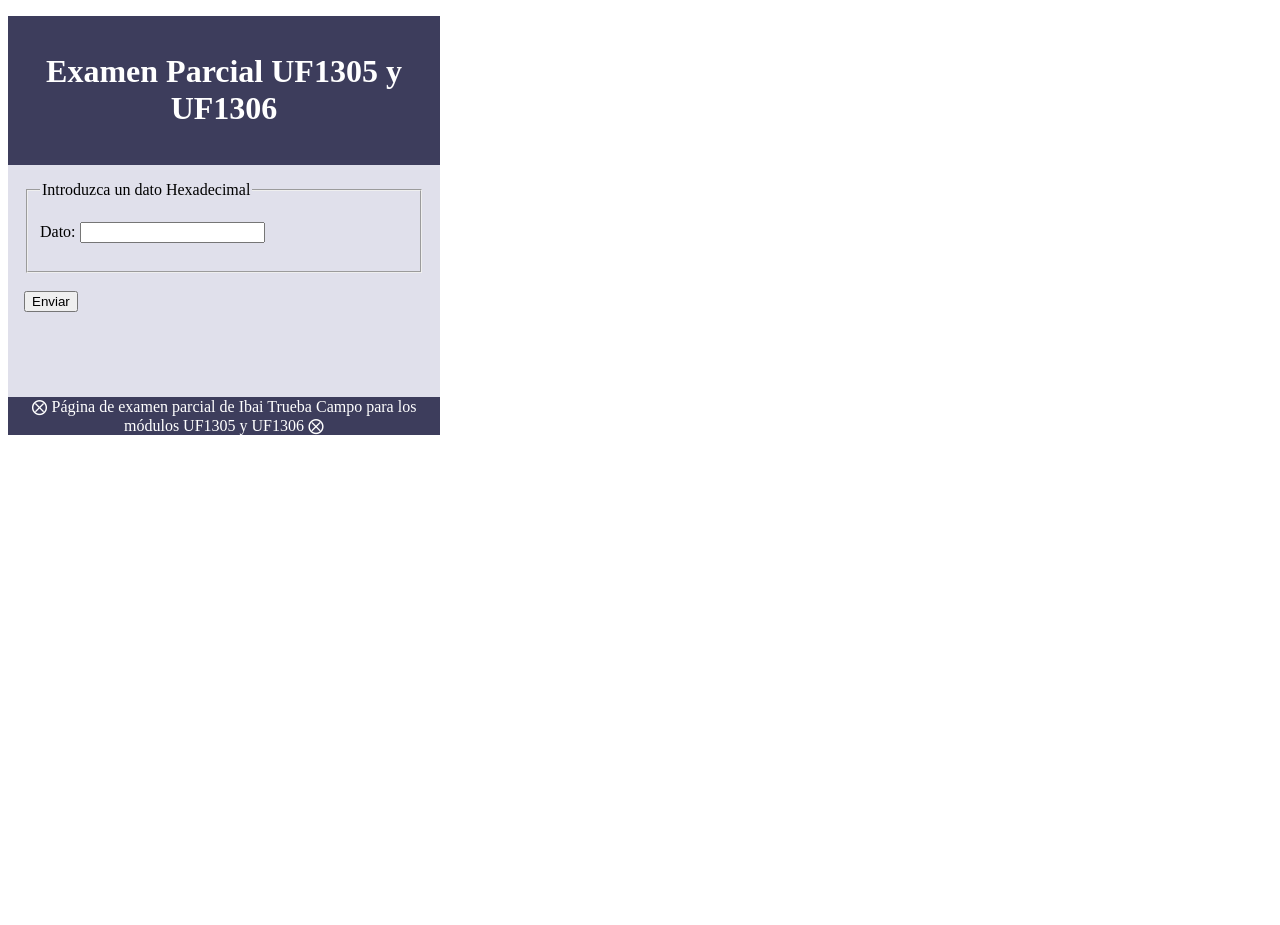
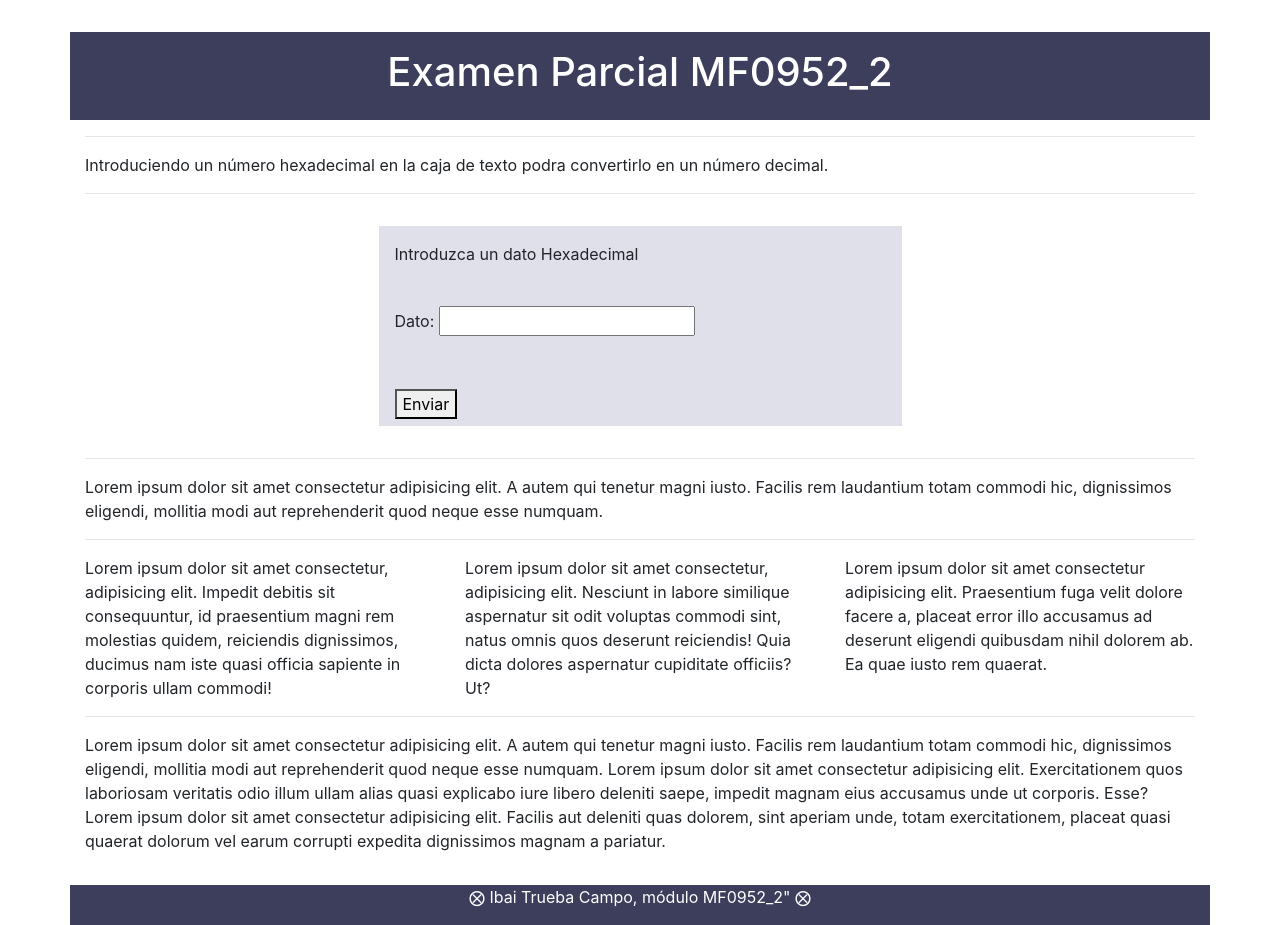
Before and after one commit to IbaiTruebaCampo/ExamenMF0952_2, a PHP site: page /index.html in a window 1280 px wide. Before the commit the page ends 435 px from the top, so only its background shows below. Run offline with PHP 8.4, Linux system fonts and the light colour scheme; some libraries are stand-ins or nearby versions.

Commit message:
Nueva rama

```diff
--- a/css/style.css
+++ b/css/style.css
@@ -1,18 +1,17 @@
 /* Autor: Ibai Trueba Campo
-Fecha: 30/05/2019
+Fecha: 27/06/2019
 Descripción: Esta página convierte datos hexadecimales en decimales
 V 1.0.0. */
 
 header {
-  width: 400px;
   padding: 1em;
   background-color: #3d3d5c;
   color: #fff;
-  margin-top: 1em;
+  margin-top: 2em;
   text-align: center;
 }
 
-main {
+#caja {
   width: 400px;
   height: 200px;
   padding: 1em;
@@ -20,13 +19,11 @@ main {
 }
 
 footer {
-  width: 400px;
   background-color: #3d3d5c;
-  padding-right: 1em;
-  padding-left: 1em;
   color: #fff;
   text-align: center;
-
+  font-size: 1em;
+  margin-top: 2em;
 }
 
 #ventana {
@@ -42,3 +39,7 @@ footer {
 #rueda {
   color: #3d3d5c;
 }
+
+#contenedor {
+  margin: 2em;
+}
--- a/index.html
+++ b/index.html
@@ -7,26 +7,38 @@
   <meta name="description" content="Esta página convierte datos hexadecimales en decimales">
   <meta name="viewport" content="width=device-width, initial-scale=1.0">
   <meta http-equiv="X-UA-Compatible" content="ie=edge">
-  <title>Examen Parcial UF1305 y UF1306</title>
+  <title>Examen Parcial MF0952_2</title>
+  <!--Aquí los enlaces al código CSS-->
+  <link rel="stylesheet" href="https://stackpath.bootstrapcdn.com/bootstrap/4.3.1/css/bootstrap.min.css"
+    integrity="sha384-ggOyR0iXCbMQv3Xipma34MD+dH/1fQ784/j6cY/iJTQUOhcWr7x9JvoRxT2MZw1T" crossorigin="anonymous">
   <link rel="stylesheet" href="https://use.fontawesome.com/releases/v5.8.2/css/all.css"
     integrity="sha384-oS3vJWv+0UjzBfQzYUhtDYW+Pj2yciDJxpsK1OYPAYjqT085Qq/1cq5FLXAZQ7Ay" crossorigin="anonymous">
   <link rel="stylesheet" href="css/style.css">
 </head>
 
-<body>
-  <header>
-    <h1>Examen Parcial UF1305 y UF1306</h1>
+<body class="container">
+  <header class="row">
+    <div class="col-sm-1"></div>
+    <div class="col-sm-10">
+      <h1>Examen Parcial MF0952_2</h1>
+    </div>
+    <div class="col-sm-1"></div>
   </header>
-  <main>
+
+  <hr>
+  <p>Introduciendo un número hexadecimal en la caja de texto podra convertirlo en un número decimal.</p>
+  <hr>
+
+  <main id="contenedor" class="row">
+    <div class="col-sm-3"></div>
+    <div id="caja" class="col-sm-6">
       <form action="#" method="get"></form>
-    <fieldset>
-      <legend>Introduzca un dato Hexadecimal</legend><br>
+      <p>Introduzca un dato Hexadecimal</p><br>
       <!--Aqui se muestra el dato si es correcto o incorrecto-->
       <span id="resultado1"></span>
       <label for="hexa">Dato: </label>
       <input type="text" id="hexa" name="hexa">
       <br><br>
-    </fieldset>
       </form>
       <br>
       <button id="boton">Enviar</button><br><br>
@@ -34,9 +46,43 @@
         <!--Aqui se muestra la conversión-->
         <span id="resultado2"></span>
       </section>
+    </div>
+    <div class="col-sm-3"></div>
   </main>
-  <footer>&xotime; Página de examen parcial de Ibai Trueba Campo para los módulos UF1305 y UF1306 &xotime;</footer>
-  <script src="https://ajax.googleapis.com/ajax/libs/jquery/3.4.0/jquery.min.js"></script>
+
+  <hr>
+  <p>Lorem ipsum dolor sit amet consectetur adipisicing elit. A autem qui tenetur magni iusto. Facilis rem laudantium totam commodi hic, dignissimos eligendi, mollitia modi aut reprehenderit quod neque esse numquam.</p>
+  <hr>
+
+  <main class="row">
+    <div class="col">Lorem ipsum dolor sit amet consectetur, adipisicing elit. Impedit debitis sit consequuntur, id
+      praesentium magni rem molestias quidem, reiciendis dignissimos, ducimus nam iste quasi officia sapiente in
+      corporis ullam commodi!</div>
+    <div class="col">Lorem ipsum dolor sit amet consectetur, adipisicing elit. Nesciunt in labore similique aspernatur
+      sit odit voluptas commodi sint, natus omnis quos deserunt reiciendis! Quia dicta dolores aspernatur cupiditate
+      officiis? Ut?</div>
+    <div class="col">Lorem ipsum dolor sit amet consectetur adipisicing elit. Praesentium fuga velit dolore facere a,
+      placeat error illo accusamus ad deserunt eligendi quibusdam nihil dolorem ab. Ea quae iusto rem quaerat.</div>
+  </main>
+
+  <hr>
+  <p>Lorem ipsum dolor sit amet consectetur adipisicing elit. A autem qui tenetur magni iusto. Facilis rem laudantium totam commodi hic, dignissimos eligendi, mollitia modi aut reprehenderit quod neque esse numquam.
+    Lorem ipsum dolor sit amet consectetur adipisicing elit. Exercitationem quos laboriosam veritatis odio illum ullam alias quasi explicabo iure libero deleniti saepe, impedit magnam eius accusamus unde ut corporis. Esse? <br>
+    Lorem ipsum dolor sit amet consectetur adipisicing elit. Facilis aut deleniti quas dolorem, sint aperiam unde, totam exercitationem, placeat quasi quaerat dolorum vel earum corrupti expedita dignissimos magnam a pariatur.
+  </p>
+
+  <footer class="row">
+    <div class="col-sm-1"></div>
+    <div class="col-sm-10">
+      <p>&xotime; Ibai Trueba Campo, módulo MF0952_2" &xotime;</p>
+    </div>
+    <div class="col-sm-1"></div>
+  </footer>
+  <!--Aquí los enlaces al código JS-->
+  <script src="https://stackpath.bootstrapcdn.com/bootstrap/4.3.1/js/bootstrap.min.js"
+    integrity="sha384-JjSmVgyd0p3pXB1rRibZUAYoIIy6OrQ6VrjIEaFf/nJGzIxFDsf4x0xIM+B07jRM" crossorigin="anonymous">
+    < script src = "https://ajax.googleapis.com/ajax/libs/jquery/3.4.0/jquery.min.js" >
+  </script>
   <script src="js/codigo.js"></script>
 </body>
 
--- a/js/codigo.js
+++ b/js/codigo.js
@@ -1,5 +1,5 @@
 /* Autor: Ibai Trueba Campo
-Fecha: 30/05/2019
+Fecha: 26/06/2019
 Descripción: Esta página convierte datos hexadecimales en decimales
 V 1.0.0. */
 
```
Also changed, not shown: Captura1.PNG (added), 2 other files. Lines whose indentation alone changed are shown as unchanged.
